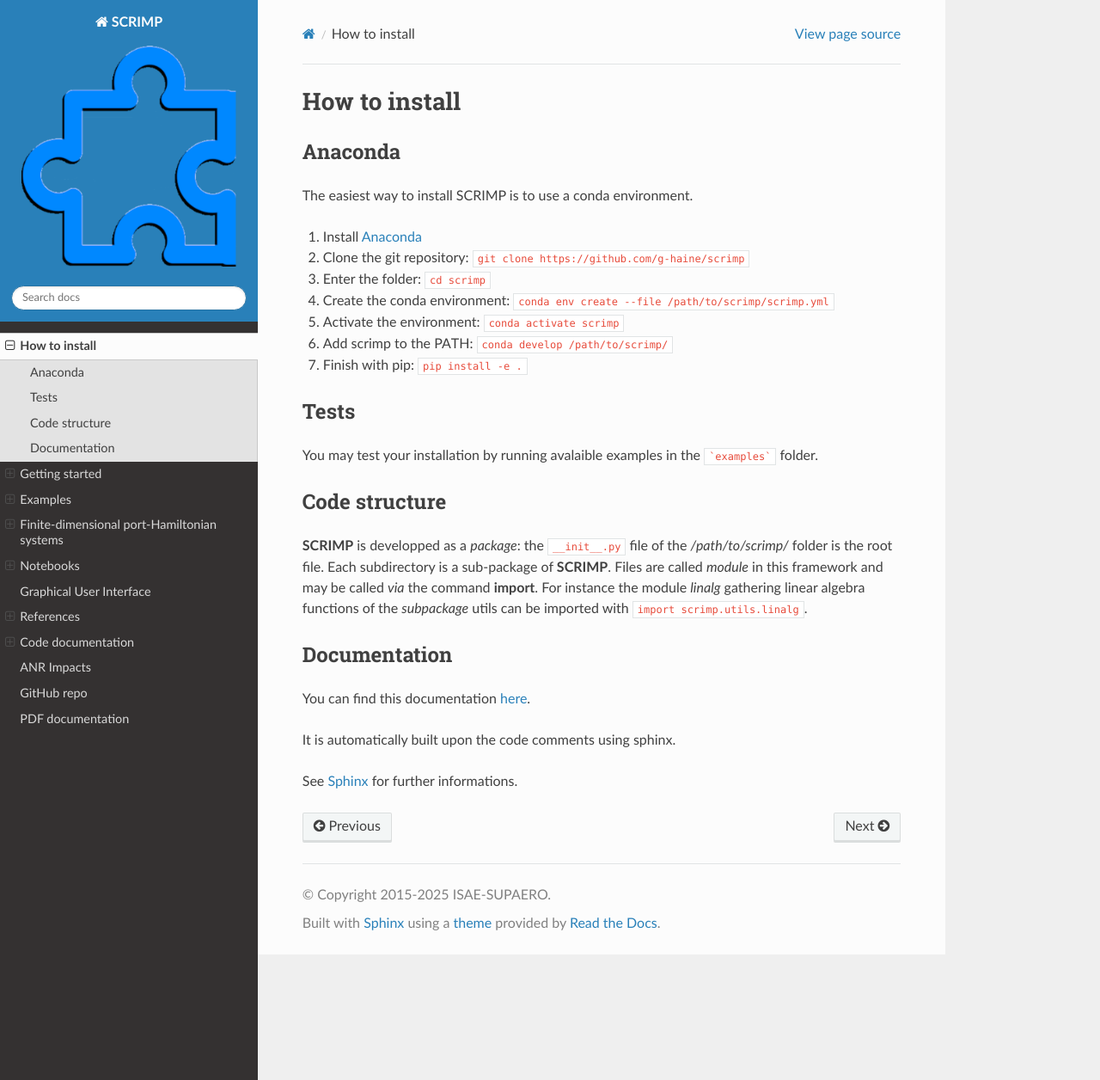
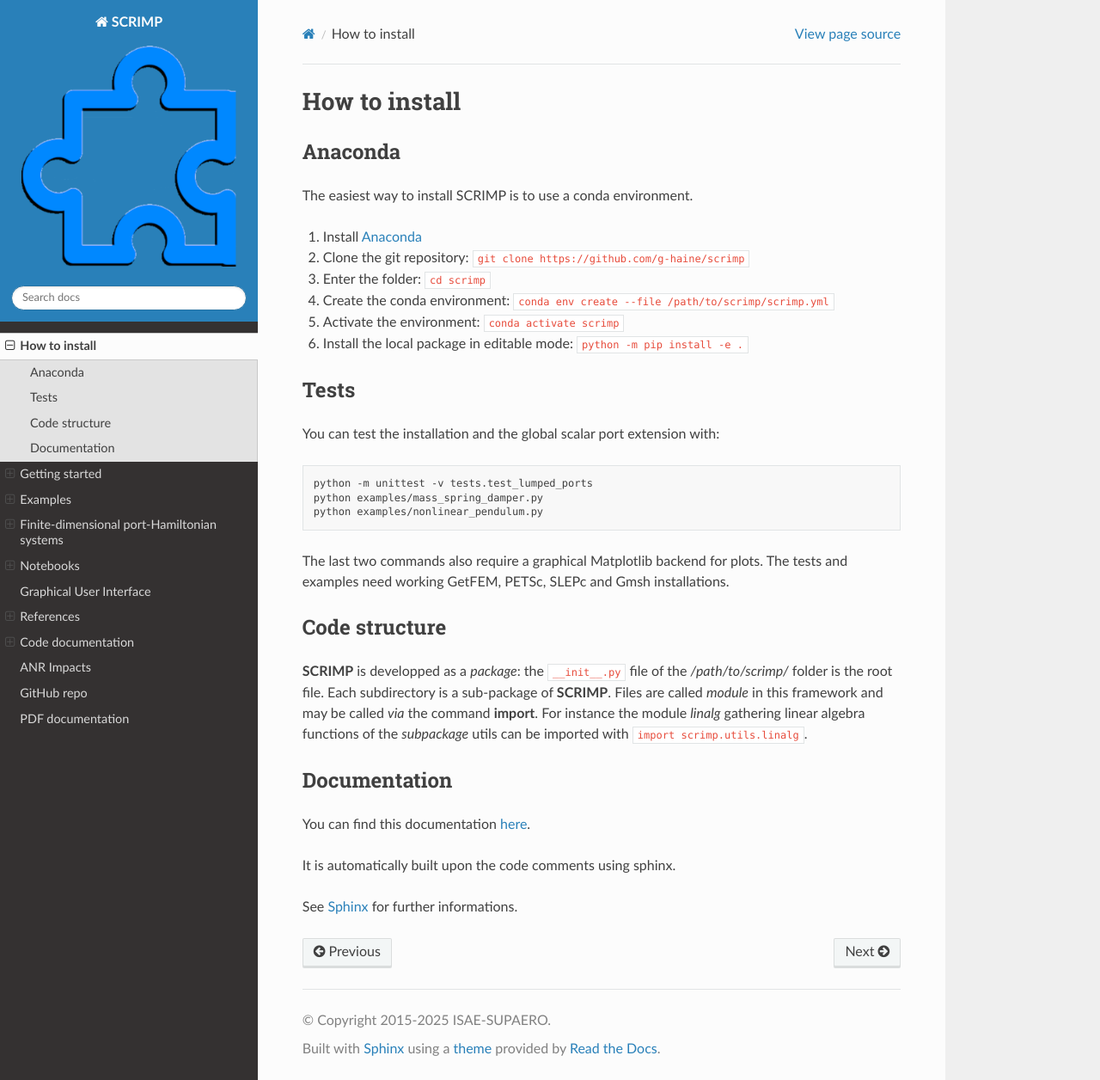
Before and after one commit to g-haine/scrimp, a Sphinx documentation site: the page built from docs/source/install.rst, in a window 1280 px wide and 1256 px high. Shown: the whole window at 86% size. Built offline with Sphinx 7.4.7 and the Read the Docs theme 3.1.0, drawn with Linux system fonts in a browser that asks for light colours.

Commit message:
Refresh installation steps and add numerical checks

````diff
--- a/docs/source/install.rst
+++ b/docs/source/install.rst
@@ -11,13 +11,21 @@ The easiest way to install SCRIMP is to use a conda environment.
 3. Enter the folder: ``cd scrimp``
 4. Create the conda environment:  ``conda env create --file /path/to/scrimp/scrimp.yml``
 5. Activate the environment:  ``conda activate scrimp``
-6. Add scrimp to the PATH: ``conda develop /path/to/scrimp/``
-7. Finish with pip: ``pip install -e .``
+6. Install the local package in editable mode: ``python -m pip install -e .``
 
 Tests
 -----
 
-You may test your installation by running avalaible examples in the ```examples``` folder.
+You can test the installation and the global scalar port extension with:
+
+.. code-block:: bash
+
+    python -m unittest -v tests.test_lumped_ports
+    python examples/mass_spring_damper.py
+    python examples/nonlinear_pendulum.py
+
+The last two commands also require a graphical Matplotlib backend for plots.
+The tests and examples need working GetFEM, PETSc, SLEPc and Gmsh installations.
 
 Code structure
 --------------
````
